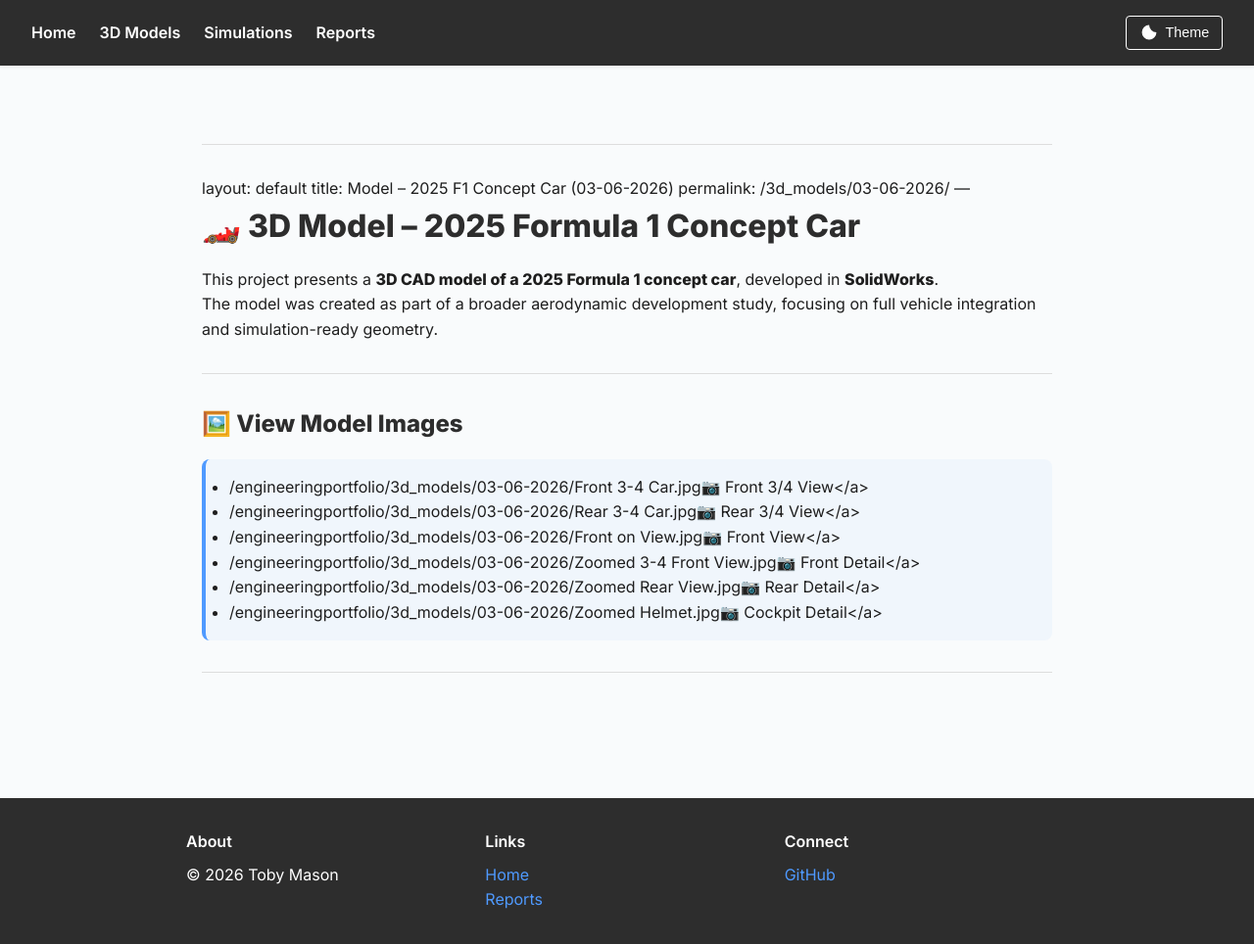
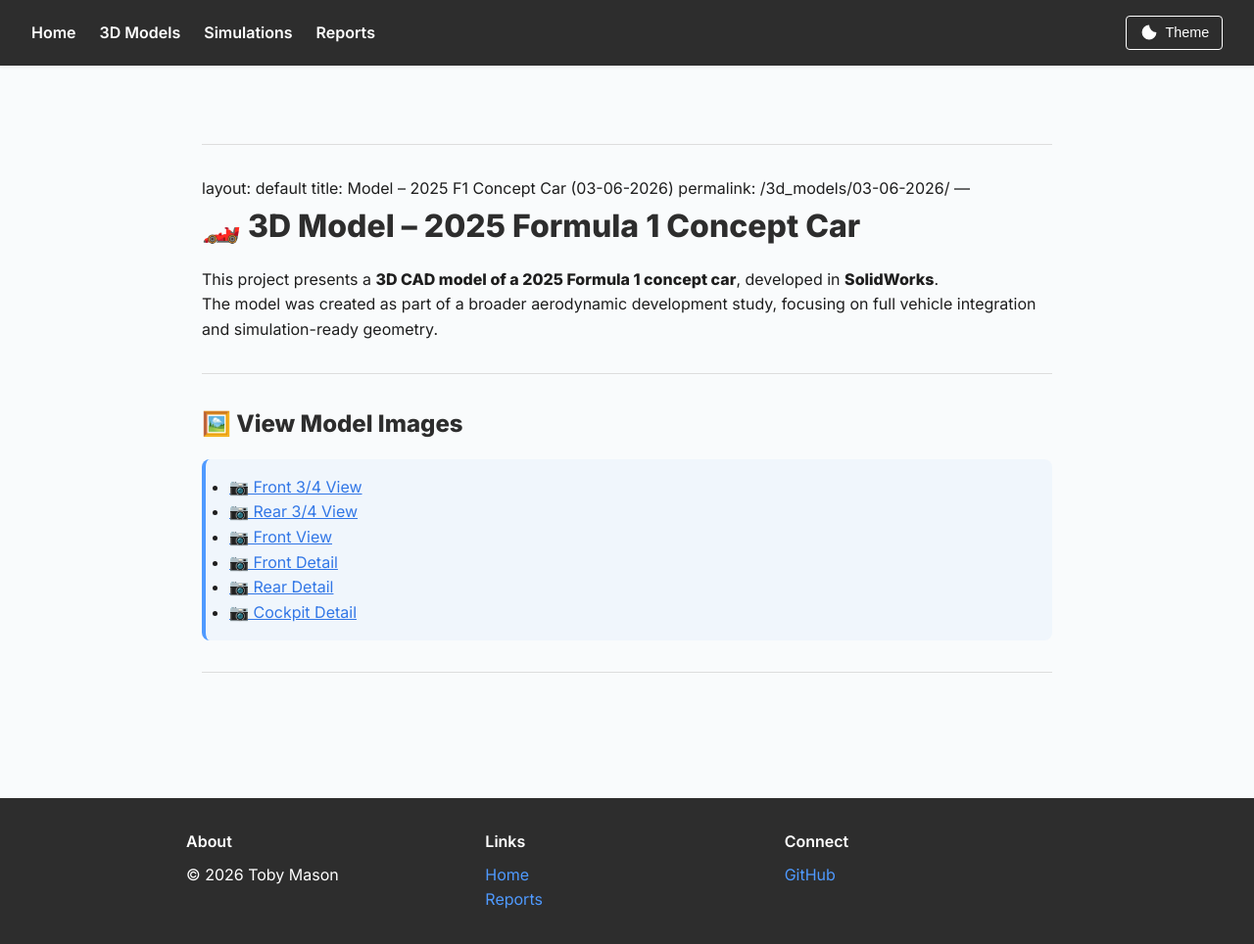
Before and after one commit to tob-mas/engineeringportfolio, a Jekyll site: the page built from 3d_models/03-06-26/index.md, in a window 1280 px wide and 964 px high. Shown: the whole window at 98% size. Built offline with Jekyll 4.4.1, drawn with Linux system fonts in a browser that asks for light colours; our own code applies the rules of GitHub Pages for plain Markdown files.

Commit message:
Update index.md

```diff
--- a/3d_models/03-06-26/index.md
+++ b/3d_models/03-06-26/index.md
@@ -17,13 +17,36 @@ The model was created as part of a broader aerodynamic development study, focusi
 
 <div class="content-block">
   <ul>
-    <li>{{ site.baseurl }}/3d_models/03-06-2026/Front 3-4 Car.jpg📷 Front 3/4 View</a></li>
-    <li>{{ site.baseurl }}/3d_models/03-06-2026/Rear 3-4 Car.jpg📷 Rear 3/4 View</a></li>
-    <li>{{ site.baseurl }}/3d_models/03-06-2026/Front on View.jpg📷 Front View</a></li>
-    <li>{{ site.baseurl }}/3d_models/03-06-2026/Zoomed 3-4 Front View.jpg📷 Front Detail</a></li>
-    <li>{{ site.baseurl }}/3d_models/03-06-2026/Zoomed Rear View.jpg📷 Rear Detail</a></li>
-    <li>{{ site.baseurl }}/3d_models/03-06-2026/Zoomed Helmet.jpg📷 Cockpit Detail</a></li>
+    <li>
+      <a href="{{ site.baseurl }}/3d_models/03-06-2026/Front%203-4%20Car.jpg">
+        📷 Front 3/4 View
+      </a>
+    </li>
+    <li>
+      <a href="{{ site.baseurl }}/3d_models/03-06-2026/Rear%203-4%20Car.jpg">
+        📷 Rear 3/4 View
+      </a>
+    </li>
+    <li>
+      <a href="{{ site.baseurl }}/3d_models/03-06-2026/Front%20on%20View.jpg">
+        📷 Front View
+      </a>
+    </li>
+    <li>
+      <a href="{{ site.baseurl }}/3d_models/03-06-2026/Zoomed%203-4%20Front%20View.jpg">
+        📷 Front Detail
+      </a>
+    </li>
+    <li>
+      <a href="{{ site.baseurl }}/3d_models/03-06-2026/Zoomed%20Rear%20View.jpg">
+        📷 Rear Detail
+      </a>
+    </li>
+    <li>
+      <a href="{{ site.baseurl }}/3d_models/03-06-2026/Zoomed%20Helmet.jpg">
+        📷 Cockpit Detail
+      </a>
+    </li>
   </ul>
 </div>
-
 ---
```
